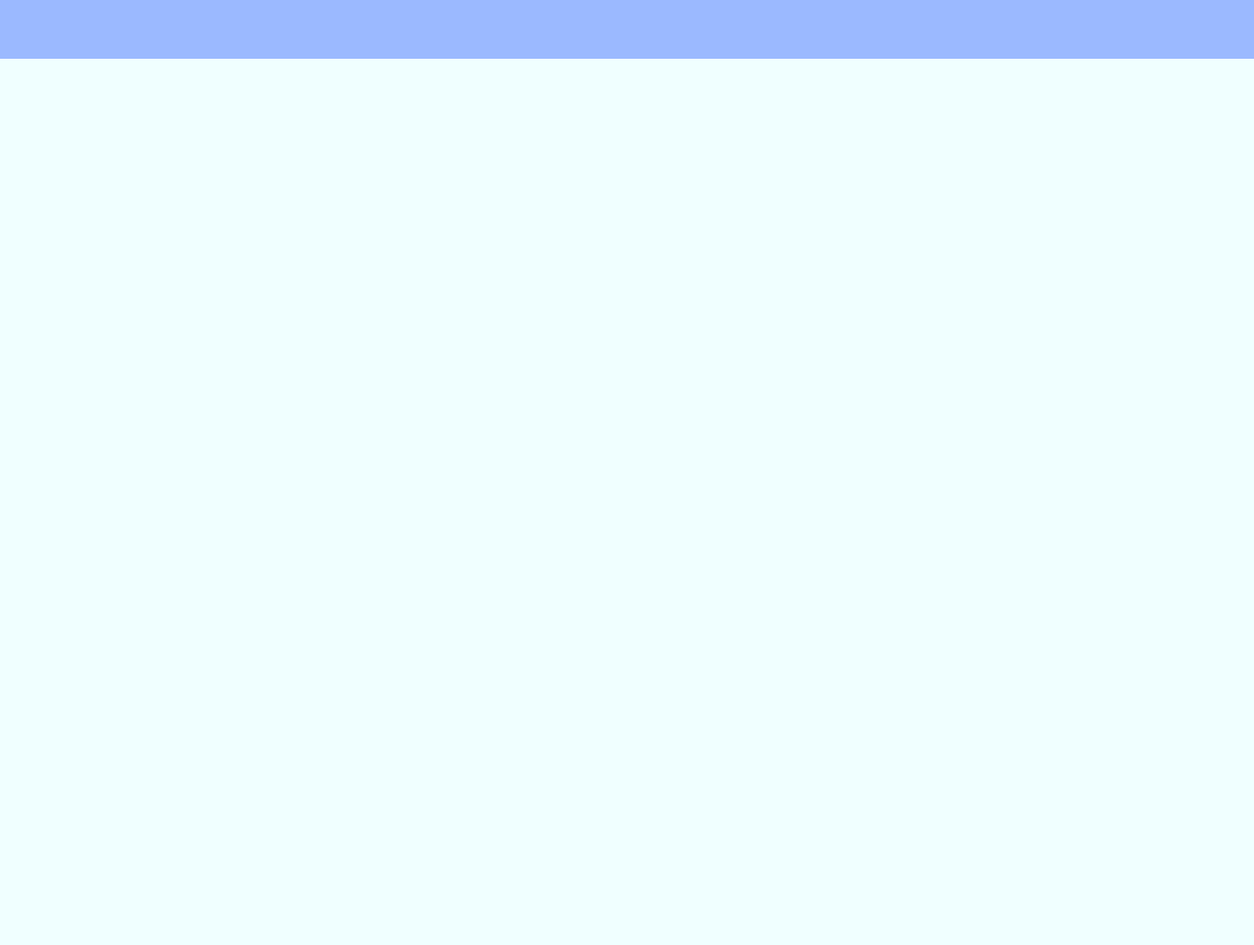
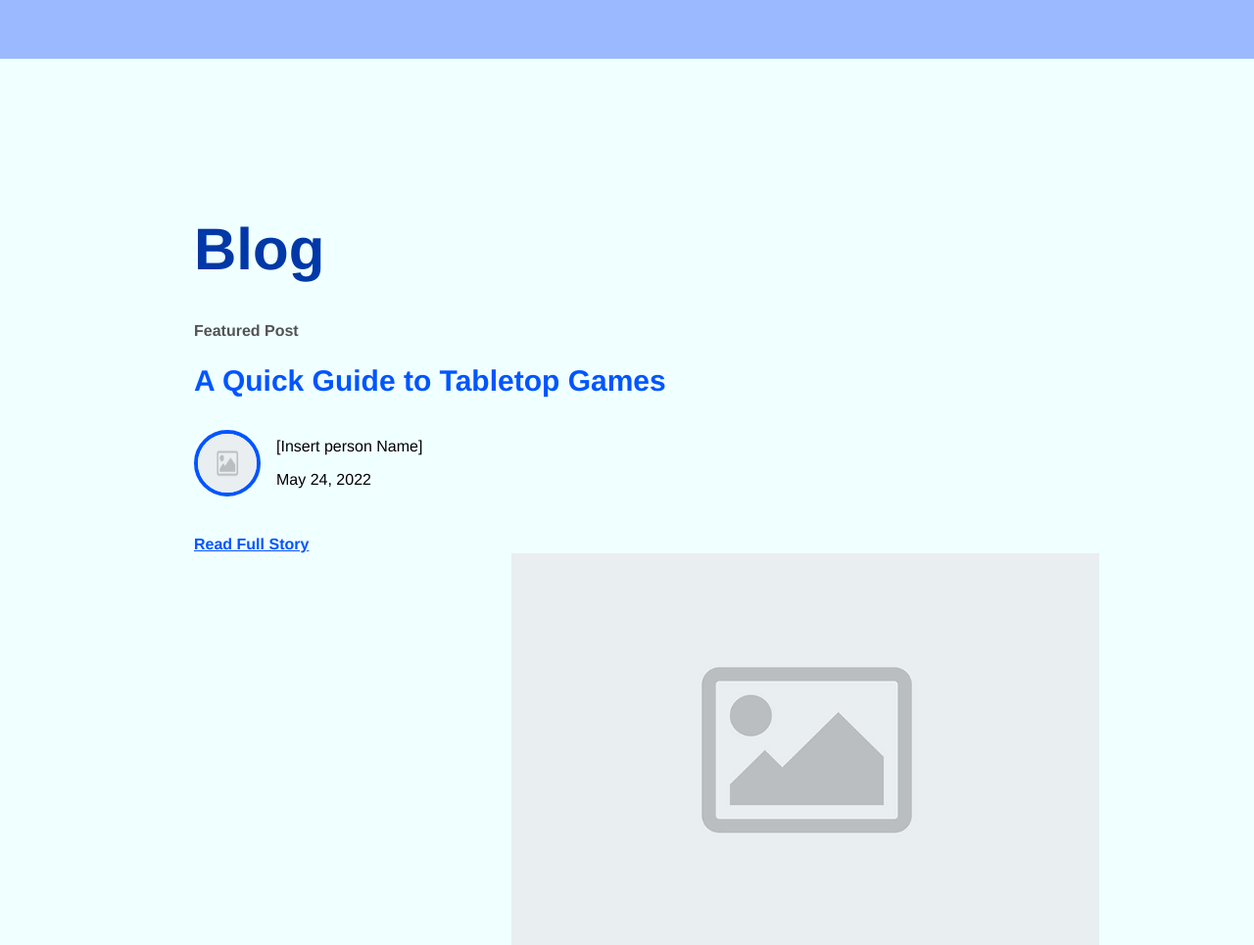
Before and after one commit to Squishyblox/html_assignment, a plain HTML site: page 2. DiceLord - Blog Page.html in a window 1280 px wide. Shown: the whole page at 98% size. Before the commit the page ends 800 px from the top, so only its background shows below. Drawn offline with Linux system fonts and the light colour scheme.

Commit message:
Featured Blog Done

```diff
--- a/2. DiceLord - Blog Page.html
+++ b/2. DiceLord - Blog Page.html
@@ -8,6 +8,7 @@
     <link rel="stylesheet" href="DiceLordTest.css">
     <link rel="stylesheet" href="BodyContainer.css">
     <link rel="stylesheet" href="DiceLord - Interactive Navbar.css" media="screen">
+    <link rel="stylesheet" href="Blog Stuff/Blog.css">
 </head>
 <body>
     <div>
@@ -43,7 +44,46 @@
         </div>
 
         <!--Body Content-->
-        <div class="container">
+        <div class="blogclass">
+            <div style="float: left;">
+            <h1>
+                Blog
+            </h1>
+
+            <h4>
+                Featured Post
+            </h4>
+
+            <h2>
+                <a href="url" id="h2link">A Quick Guide to Tabletop Games</a>
+            </h2>
+
+            <div id="imagecontainer">
+
+                <img src="Blog Stuff/placeholderimg.jpg" alt="placeholder" class="placeholderimg">
+
+                <div>
+
+                    <p class="authorname">[Insert person Name]</p>
+
+                    <p class="authordate">May 24, 2022</p>
+
+                </div>
+
+
+            </div>
+
+
+            <a href="url", class="fullarticle">Read Full Story</a>
+            </div>
+
+            <div>
+
+                <img src="Blog Stuff/placeholderimg.jpg" alt="placeholder" class="img2">
+
+            </div>
+
+
 
         </div>
     </div>
--- /dev/null
+++ b/Blog Stuff/Blog.css
@@ -0,0 +1,91 @@
+.blogclass {
+    font-family: "Helvetica";
+    margin-right: 30px;
+    margin-top: 180px;
+    display: block;
+    padding-right: 20px;
+    padding-left: 190px;
+}
+
+/* Blog Title*/
+.blogclass h1 {
+    font-weight: bolder;
+    font-size: 60px;
+    width: 500px;
+    color: rgb(0, 56, 167);
+}
+
+
+/* Title of Post */
+.blogclass h2 {
+    font-size: 30px;
+    width: 500px;
+}
+#h2link {
+    text-decoration: none;
+}
+#h2link:link {
+    color: rgb(0, 85, 255);
+}
+#h2link:hover {
+    color: greenyellow;
+    transition: 0.5s;
+}
+
+
+/* Featured Post Title*/
+.blogclass h4 {
+    width: 500px;
+    color: rgb(83, 83, 83);
+}
+
+
+/* Author Name*/
+.authorname {
+    padding-left: 1em;
+    padding-bottom: -2em;
+}
+
+
+/* Author Date*/
+.authordate {
+    padding-left: 1em;
+    padding-bottom: 2em;
+}
+
+
+/* Link to full article*/
+.fullarticle {
+
+    font-weight: bold;
+}
+.fullarticle:link {
+    color: rgb(0, 85, 255);
+}
+.fullarticle:hover {
+    color: greenyellow;
+    transition: 0.5s;
+}
+
+
+/* Image Icon of author*/
+.placeholderimg {
+    width: 60px;
+    height: 60px;
+    border: 4px solid rgb(0, 85, 255);
+    margin-top: .5em;
+    border-radius: 60px;
+}
+#imagecontainer {
+    display: flex;
+    flex-direction: row;
+}
+
+/* Right side image*/
+.img2 {
+    width: 600px;
+    height: 400px;
+    float: right;
+    margin-right: 100px;
+    z-index: -1;
+}
```
Also changed, not shown: Blog Stuff/placeholderimg.jpg (added).
